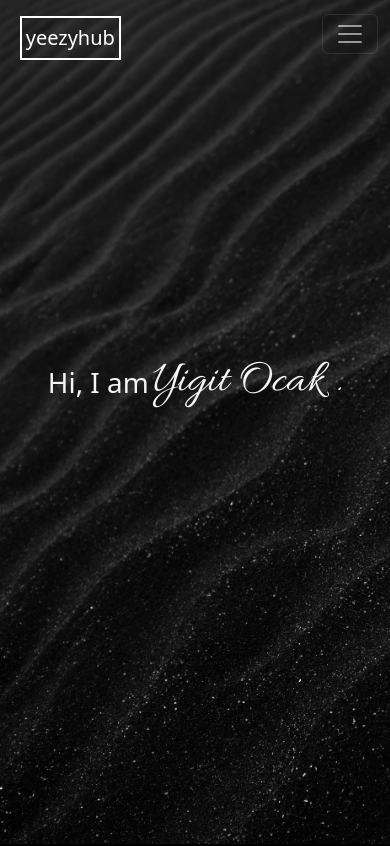
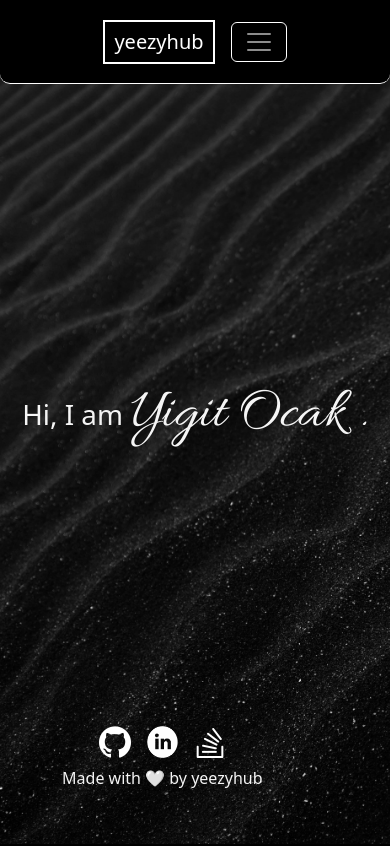
Before and after one commit to yeezyhub/React-Portfolio, a React (Create React App) app: page / in a window 390 px wide. Shown: the top 846 px of the page. Built offline with nearby package versions, Linux system fonts and the light colour scheme.

Commit message:
landing page and about me section media query is redesigned

```diff
--- a/src/App.css
+++ b/src/App.css
@@ -62,7 +62,7 @@ body {
     position: absolute;
     justify-content: center;
     /* left: 37vw; */
-    top: 94%;
+    top: 92%;
     width: 100%;
 }
 
@@ -322,7 +322,7 @@ h4 {
     flex-direction: row;
 }
 
-@media only screen and (max-width: 1300px) {
+/* @media only screen and (max-width: 1300px) {
     .carousel-inner {}
 
     .carousel {
@@ -464,4 +464,143 @@ h4 {
     .section-header {
         top: 7%;
     }
+} */
+
+@media only screen and (max-width: 390px) {
+    .container-fluid {
+        justify-content: center !important;
+        background-color: black;
+        padding: 5vw;
+        border-bottom: white .1px solid;
+        border-bottom-left-radius: 10px;
+        border-bottom-right-radius: 10px;
+
+    }
+
+    .navbar-collapse {
+        text-align: -webkit-center;
+        background-color: #000000d9;
+        border-right: white 3px solid;
+        border-left: white 3px solid;
+        margin: 5vw 15vw 0 15vw;
+        border-radius: 15px;
+        padding: 0 5vw 0 5vw;
+    }
+
+    .hand-writing {
+        padding-left: 2vw;
+        font-size: 15vw;
+    }
+
+    .footer-el {
+        margin-right: 3vw;
+    }
+
+
+    .nav-link {
+        border-bottom: white .1px solid;
+        width: 70%;
+        color: white !important;
+        letter-spacing: .8vw;
+    }
+
+    #first-nav-link {
+        padding-top: 0;
+    }
+
+    #last-nav-link {
+        border: none;
+        padding-bottom: 0;
+    }
+
+    .text-middle {
+        top: 45%;
+    }
+
+    .navbar {
+        padding-top: 0 !important;
+    }
+
+    .navbar-toggler {
+        border: white 1px solid !important;
+    }
+
+    .section-header {
+        top: 17%;
+        margin-bottom: 0;
+    }
+
+    .about-me-section {
+        position: absolute;
+        top: 27%;
+        display: flex;
+        flex-direction: column;
+        flex-wrap: wrap;
+        align-items: center;
+        box-sizing: border-box;
+        margin: 0 10vw 10vw 10vw;
+    }
+
+    .about-me-text {
+        position: relative;
+        left: auto;
+        margin: 0 2vw 5vw 2vw;
+    }
+
+    .profile-photo {
+        position: relative;
+        width: 50%;
+        left: auto;
+        margin-bottom: 10vw;
+    }
+
+    .navbar-brand {
+        padding: 2.5vw;
+    }
+
+    .bg-about,
+    .bg-project {
+        background-size: contain !important;
+    }
+
+    .footer-div {
+        /* top: 100%; */
+        width: max-content;
+        /* margin: 5vw; */
+        position: relative;
+        display: block;
+        left: 31%;
+    }
+
+    .footer-el {
+        margin: 0 0 3vw 0;
+    }
+
+    .icon {
+        margin: 0 2vw 2vw 2vw;
+    }
+
+    .home-footer {
+        position: absolute;
+        top: 86%;
+        left: 0%;
+    }
+
+    .about-footer {
+        position: relative;
+        left: -24% !important;
+    }
+
+    #carouselExampleCaptions {
+        position: absolute;
+        top: 30%;
+        width: auto;
+        left: auto;
+        margin: 0 10vw 10vw 10vw;
+    }
+
+    .carousel-caption, .d-none, .d-md-block{
+        display: contents;
+    }
+
 }
--- a/src/App.js
+++ b/src/App.js
@@ -11,22 +11,16 @@ import About from "./pages/About.js";
 import Contact from "./pages/Contact.js";
 import Resume from './pages/Resume.js';
 
-import background from "./assets/images/background.jpg";
+// import background from "./assets/images/background.jpg";
 
 import 'bootstrap/dist/css/bootstrap.css';
 import './App.css';
 
 function App() {
+
   return (
     <div className="App">
       <Header />
-      <div style={{
-        backgroundImage: `url(${background})`,
-        backgroundRepeat: 'no-repeat',
-        backgroundSize: 'cover',
-        height: '100vh'
-      }}>
-      </div>
       <Routes>
         <Route path="home" element={<Home />} />
         <Route path="" element={<Home />} />
@@ -36,7 +30,6 @@ function App() {
         <Route path="contact" element={<Contact />} />
         <Route path="resume" element={<Resume />} />
       </Routes>
-      <Footer />
 
     </div>
   )
--- a/src/components/Footer.js
+++ b/src/components/Footer.js
@@ -9,7 +9,6 @@ export default function Footer() {
     return (
         <div className='footer'>
             <div className='footer-div'>
-                <footer className='footer-el'>Made with &#x1F90D; by yeezyhub</footer>
                 <Link to="https://github.com/yeezyhub" target="_blank">
                     <img className='icon zoom-footer' src={githubLogo} alt="GitHub Logo" />
                 </Link>
@@ -22,6 +21,8 @@ export default function Footer() {
                     <img className='icon zoom-footer invert' src={stackOverflowLogo} alt="Stack Overflow Logo" />
                 </Link>
 
+                <footer className='footer-el'>Made with &#x1F90D; by yeezyhub</footer>
+
             </div>
         </div>
     )
--- a/src/components/Navigation.js
+++ b/src/components/Navigation.js
@@ -1,29 +1,40 @@
-import React from 'react';
+import { React, useState } from 'react';
 import { Link } from "react-router-dom";
-
+import $ from 'jquery';
 
 export default function Navigation() {
+
+  //toggles navbar links when clicked on nav buttons
+  const collapse = document.querySelector('.collapse');
+
+  const handleClick = event => {
+    collapse.classList.remove(
+      'show'
+    );
+  };
+
   return (
-    <nav className="navbar fixed-top navbar-expand-lg navbar-dark p-md-3">
-      <div className="container-fluid">
-        <Link className="navbar-brand" to="home">yeezyhub</Link>
+
+    <nav className="navbar fixed-top navbar-expand-lg navbar-dark p-md-3" >
+      <div className="container-fluid" >
+        <Link className="navbar-brand" onClick={handleClick} to="home">yeezyhub</Link>
 
         <button className="navbar-toggler" type="button" data-bs-toggle="collapse" data-bs-target="#navbarTogglerDemo02" aria-controls="navbarTogglerDemo02" aria-expanded="false" aria-label="Toggle navigation">
           <span className="navbar-toggler-icon"></span>
         </button>
-        <div className="collapse navbar-collapse" id="navbarTogglerDemo02">
+        <div className="collapse navbar-collapse" id="navbarTogglerDemo02" >
           <ul className="navbar-nav me-auto mb-2 mb-lg-0">
             <li className="nav-item">
-            <Link className="nav-link" to="about">About</Link>
+              <Link id='first-nav-link' className="nav-link" onClick={handleClick} to="about">About</Link>
             </li>
             <li className="nav-item">
-              <Link className="nav-link" to="project">Projects</Link>
+              <Link className="nav-link" onClick={handleClick} to="project">Projects</Link>
             </li>
             <li className="nav-item">
-              <Link className="nav-link" to="contact">Contact</Link>
+              <Link className="nav-link" onClick={handleClick} to="contact">Contact</Link>
             </li>
             <li className="nav-item">
-              <Link className="nav-link" to="resume">Resume</Link>
+              <Link id='last-nav-link' className="nav-link" onClick={handleClick} to="resume">Resume</Link>
             </li>
           </ul>
         </div>
--- a/src/components/Project.js
+++ b/src/components/Project.js
@@ -8,12 +8,23 @@ import scheduler from "../assets/images/scheduler.jpg";
 import squeezy from "../assets/images/squeezy.jpg";
 import weatherDashboard from "../assets/images/weather-dashboard.jpg";
 import githubLogo from "../assets/images/github-logo.png";
+import background from "../assets/images/background.jpg";
 
 
 
 export default function Project() {
     return (
         <div>
+
+            {/* Background Image */}
+            <div className='bg-project' style={{
+                backgroundImage: `url(${background})`,
+                backgroundRepeat: 'no-repeat',
+                backgroundSize: 'cover',
+                height: '100vh'
+            }}>
+            </div>
+
             <h1 className='text-middle section-header'>Projects</h1>
             <div id="carouselExampleCaptions" class="carousel slide carousel-fade" data-bs-ride="carousel">
                 <div class="carousel-indicators">
@@ -26,7 +37,7 @@ export default function Project() {
 
                 </div>
                 <div className="carousel-inner">
-                <div className="carousel-item active">
+                    <div className="carousel-item active">
                         <Link to="https://squeezy-citrus.herokuapp.com/" target="_blank">
                             <img src={squeezy} className="d-block w-100 blur zoom" alt="Squeezy" />
                         </Link>
--- a/src/pages/About.js
+++ b/src/pages/About.js
@@ -1,12 +1,25 @@
 import React from 'react';
 import ProfilePhoto from "../assets/images/profile-photo.jpg";
+import background from "../assets/images/background.jpg";
+import Footer from '../components/Footer';
+
 
 export default function About() {
     return (
         <div>
+
+            {/* Background Image */}
+            <div className='bg-about' style={{
+                backgroundImage: `url(${background})`,
+                backgroundRepeat: 'no-repeat',
+                backgroundSize: 'cover',
+                height: '100vh'
+            }}>
+            </div>
+
             <h1 class='text-middle section-header'>About Me</h1>
+
             <div class='about-me-section'>
-
                 <img src={ProfilePhoto} alt="profile" className="profile-photo" />
 
                 <div class='about-me-text'>
@@ -26,6 +39,9 @@ export default function About() {
                         In my free time, I enjoy coding, participating in social activities, playing video games, traveling, cooking, and exploring my creative side by making music and designing graphical content, among other things.
                     </p>
                 </div>
+                <div className='about-footer'>
+                    <Footer />
+                </div>
             </div>
         </div>
     )
--- a/src/pages/Contact.js
+++ b/src/pages/Contact.js
@@ -4,6 +4,8 @@ import phoneIcon from '../assets/images/phone-icon.png';
 // import errorIcon from '../assets/images/error-icon.png';
 import checkmarkIcon from '../assets/images/checkmark-icon.png';
 import $ from 'jquery';
+import background from "../assets/images/background.jpg";
+
 
 
 
@@ -71,6 +73,16 @@ export default function Contact() {
 
     return (
         <div>
+
+            {/* Background Image */}
+            <div className="bg-contact" style={{
+                backgroundImage: `url(${background})`,
+                backgroundRepeat: 'no-repeat',
+                backgroundSize: 'cover',
+                height: '100vh'
+            }}>
+            </div>
+
             <h1 class='text-middle section-header'>Contact</h1>
 
             <div className="container mt-5 contact-container">
--- a/src/pages/Home.js
+++ b/src/pages/Home.js
@@ -1,12 +1,29 @@
 import React from 'react';
 import Footer from '../components/Footer.js';
+import background from "../assets/images/background.jpg";
+
 
 export default function Home() {
   return (
-    // <Footer/>
+
     <div>
+      {/* Background Image */}
+      <div className='bg-home' style={{
+        backgroundImage: `url(${background})`,
+        backgroundRepeat: 'no-repeat',
+        backgroundSize: 'cover',
+        height: '100vh'
+      }}>
+      </div>
+
       <h1 class='text-middle' >Hi, I am <h1 class='hand-writing'>Yigit Ocak .</h1></h1>
+
+      <div className='home-footer'>
+        <Footer />
+      </div>
     </div>
+
+
   )
 
 }
--- a/src/pages/Resume.js
+++ b/src/pages/Resume.js
@@ -1,9 +1,21 @@
 import React from 'react';
 import resume from '../assets/resume/yigit-bugra-ocak-resume.pdf';
+import background from "../assets/images/background.jpg";
+
 
 export default function Resume() {
     return (
         <div>
+
+            {/* Background Image */}
+            <div className='bg-resume' style={{
+                backgroundImage: `url(${background})`,
+                backgroundRepeat: 'no-repeat',
+                backgroundSize: 'cover',
+                height: '100vh'
+            }}>
+            </div>
+
             <h1 class='text-middle section-header'>Resume</h1>
             <div className='horizontal-box-top'>
                 <h4>Front-End Skills</h4>
--- a/src/utils/helpers.js
+++ b/src/utils/helpers.js
@@ -1,3 +1,4 @@
+//validates email
 export function validateEmail(email) {
   var re =
     /^(([^<>()[\]\\.,;:\s@"]+(\.[^<>()[\]\\.,;:\s@"]+)*)|(".+"))@((\[[0-9]{1,3}\.[0-9]{1,3}\.[0-9]{1,3}\.[0-9]{1,3}\])|(([a-zA-Z\-0-9]+\.)+[a-zA-Z]{2,}))$/;
```
